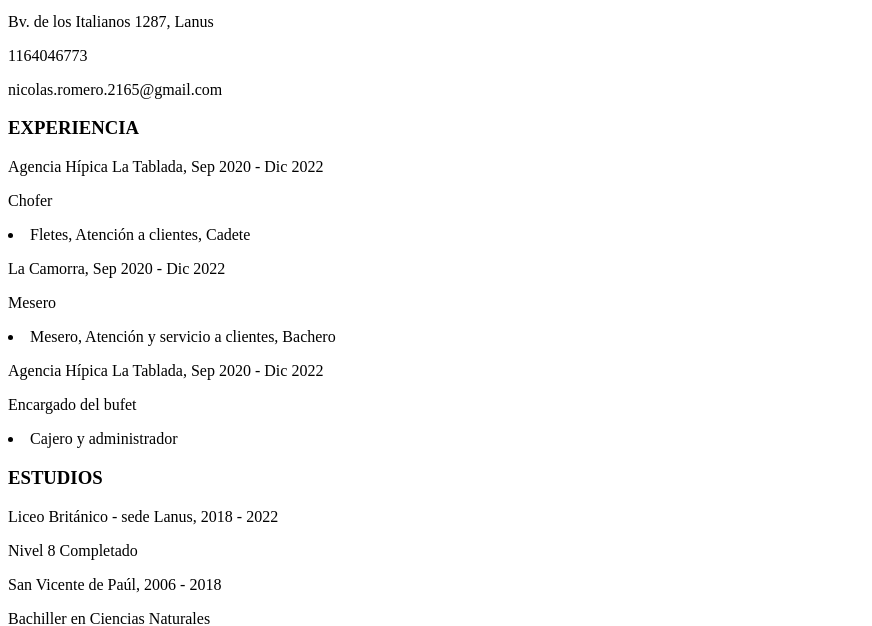
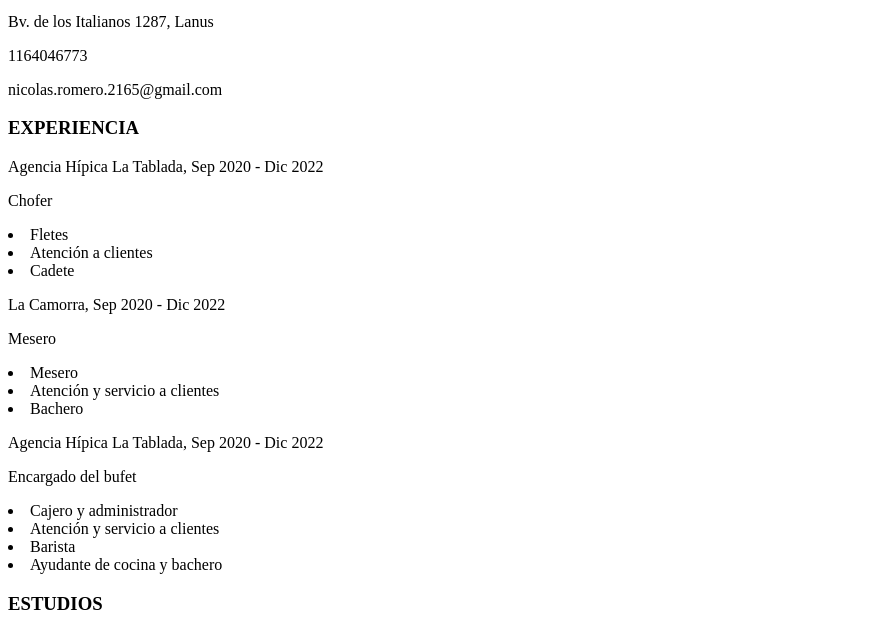
Before and after one commit to NicolasRomero2165/ProyectoFinal1, a plain HTML site: page proyecto_final.html in a window 1280 px wide. Shown: the part 186-812 px from the top of the page, without its empty margins (0-872 px from the left). Drawn offline with Linux system fonts and the light colour scheme.

Commit message:
Lista de tareas

```diff
--- a/proyecto_final.html
+++ b/proyecto_final.html
@@ -21,18 +21,25 @@
     <h3>EXPERIENCIA</h3>
     <p id="trabajo3"></p>
     <p id="puestoT3"></p>
-    <li id="tareasT3"></li>
+    <li id="tareasT30"></li>
+    <li id="tareasT31"></li>
+    <li id="tareasT32"></li>
     <p id="trabajo2"></p>
     <p id="puestoT2"></p>
-    <li id="tareasT2"></li>
+    <li id="tareasT20"></li>
+    <li id="tareasT21"></li>
+    <li id="tareasT22"></li>
     <p id="trabajo1"></p>
     <p id="puestoT1"></p>
-    <li id="tareasT1"></li>
+    <li id="tareasT10"></li>
+    <li id="tareasT11"></li>
+    <li id="tareasT12"></li>
+    <li id="tareasT13"></li>
     <h3>ESTUDIOS</h3>
+    <p id="lugar2"></p>
+    <p id="titulo2"></p>
     <p id="lugar1"></p>
     <p id="titulo1"></p>
-    <p id="lugar2"></p>
-    <p id="titulo2"></p>
     <h3>CONOCIMIENTOS</h3>
     <li id="conocimientos"></li>
     </nav>
@@ -54,17 +61,24 @@
             document.getElementById("correo").innerHTML = persona1.info.correo;
             document.getElementById("trabajo3").innerHTML = persona1.exp.trabajo3.lugar + ", " + persona1.exp.trabajo3.fecha;
             document.getElementById("puestoT3").innerHTML = persona1.exp.trabajo3.puesto;
-            document.getElementById("tareasT3").innerHTML = persona1.exp.trabajo3.tareas;
+            document.getElementById("tareasT30").innerHTML = persona1.exp.trabajo3.tareas["0"];
+            document.getElementById("tareasT31").innerHTML = persona1.exp.trabajo3.tareas["1"];
+            document.getElementById("tareasT32").innerHTML = persona1.exp.trabajo3.tareas["2"];
             document.getElementById("trabajo2").innerHTML = persona1.exp.trabajo2.lugar + ", " + persona1.exp.trabajo3.fecha;
             document.getElementById("puestoT2").innerHTML = persona1.exp.trabajo2.puesto;
-            document.getElementById("tareasT2").innerHTML = persona1.exp.trabajo2.tareas;
+            document.getElementById("tareasT20").innerHTML = persona1.exp.trabajo2.tareas["0"];
+            document.getElementById("tareasT21").innerHTML = persona1.exp.trabajo2.tareas["1"];
+            document.getElementById("tareasT22").innerHTML = persona1.exp.trabajo2.tareas["2"];
             document.getElementById("trabajo1").innerHTML = persona1.exp.trabajo1.lugar + ", " + persona1.exp.trabajo3.fecha;
             document.getElementById("puestoT1").innerHTML = persona1.exp.trabajo1.puesto;
-            document.getElementById("tareasT1").innerHTML = persona1.exp.trabajo1.tareas["0"];
-            document.getElementById("lugar1").innerHTML = persona1.est.estudio2.lugar + ", " + persona1.est.estudio2.fecha;
-            document.getElementById("titulo1").innerHTML = persona1.est.estudio2.titulo;
-            document.getElementById("lugar2").innerHTML = persona1.est.estudio1.lugar + ", " + persona1.est.estudio1.fecha;
-            document.getElementById("titulo2").innerHTML = persona1.est.estudio1.titulo;
+            document.getElementById("tareasT10").innerHTML = persona1.exp.trabajo1.tareas["0"];
+            document.getElementById("tareasT11").innerHTML = persona1.exp.trabajo1.tareas["1"];
+            document.getElementById("tareasT12").innerHTML = persona1.exp.trabajo1.tareas["2"];
+            document.getElementById("tareasT13").innerHTML = persona1.exp.trabajo1.tareas["3"];
+            document.getElementById("lugar2").innerHTML = persona1.est.estudio2.lugar + ", " + persona1.est.estudio2.fecha;
+            document.getElementById("titulo2").innerHTML = persona1.est.estudio2.titulo;
+            document.getElementById("lugar1").innerHTML = persona1.est.estudio1.lugar + ", " + persona1.est.estudio1.fecha;
+            document.getElementById("titulo1").innerHTML = persona1.est.estudio1.titulo;
             document.getElementById("conocimientos").innerHTML = persona1.hab;
     </script>
 
```
